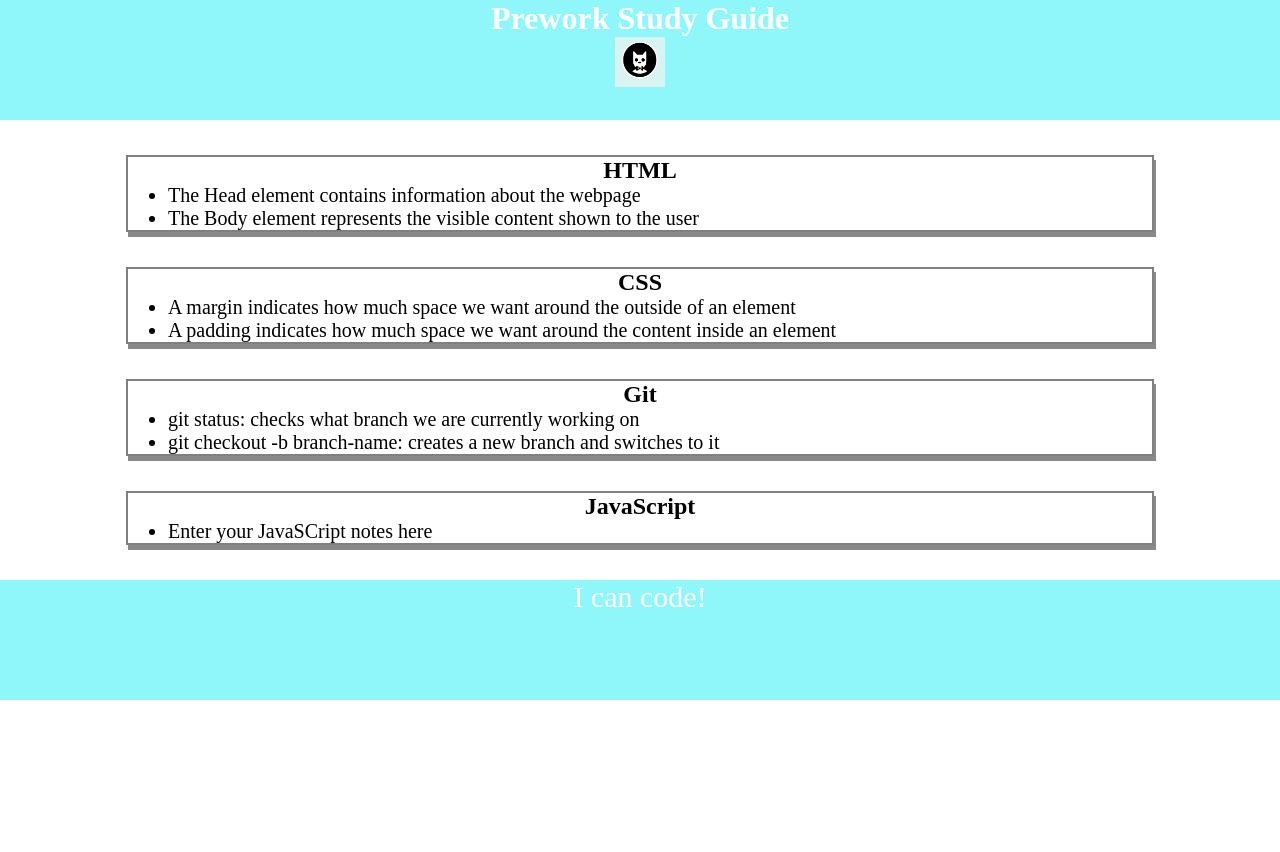
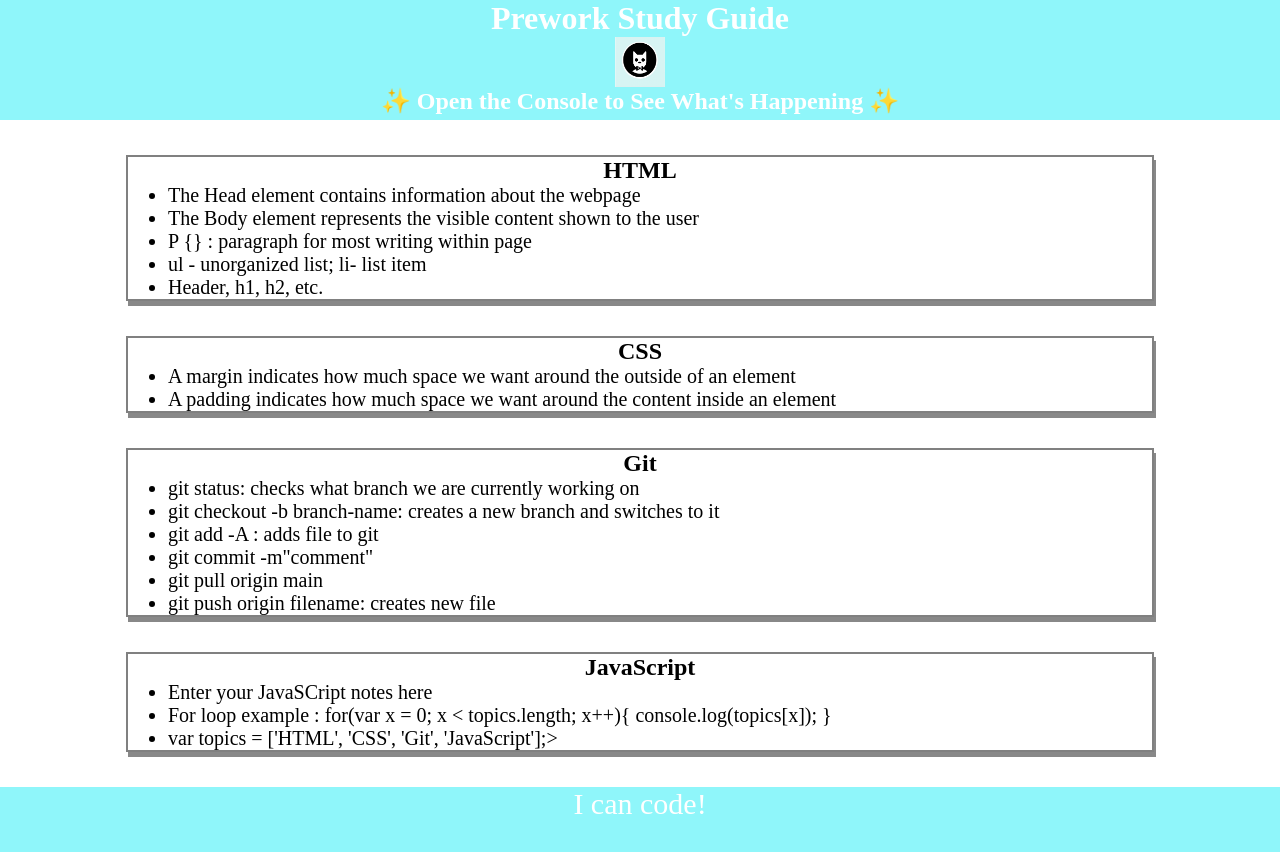
Before and after one commit to AidenMiller123/Prework-Study-Guide, a plain HTML site: page index.html in a window 1280 px wide. Before the commit the page ends 800 px from the top, so only its background shows below. Drawn offline with Linux system fonts and the light colour scheme.

Commit message:
Added JavaScript

```diff
--- /dev/null
+++ b/assets/script.js
@@ -0,0 +1,18 @@
+var topics = ['HTML', 'CSS', 'Git', 'JavaScript'];
+for(var x = 0; x < topics.length; x++){
+    console.log(topics[x]);
+}
+/*
+if (topic === 'HTML') {
+  console.log("Let's study HTML!");
+} else if (topic === 'CSS') {
+  console.log("Let's study CSS!");
+} else if (topic === 'Git') {
+  console.log("Let's study Git!");
+} else if (topic === 'JavaScript') {
+  console.log("Let's study JavaScript!");
+} else {
+  console.log('Please try again!');
+}
+var topic = "HTML";
+*/
--- a/index.html
+++ b/index.html
@@ -11,6 +11,7 @@
     <header id="header">
       <h1>Prework Study Guide</h1>
       <img src="./assets/bowtie-cat.png" alt="Profile image of cat wearing a bow tie." />
+      <h2>✨ Open the Console to See What's Happening ✨</h2>
     </header>
     <main>
       <section class="card" id="html-section">
@@ -18,6 +19,9 @@
         <ul>
           <li>The Head element contains information about the webpage</li>
           <li>The Body element represents the visible content shown to the user</li>
+          <li> P {} : paragraph for most writing within page</li>
+          <li>ul - unorganized list; li- list item</li>
+          <li>Header, h1, h2, etc.</li>
         </ul>
       </section>
       <section class="card" id="css-section">
@@ -32,12 +36,20 @@
         <ul>
           <li>git status: checks what branch we are currently working on</li>
           <li>git checkout -b branch-name: creates a new branch and switches to it</li>
+          <li>git add -A : adds file to git</li>
+          <li>git commit -m"comment"</li>
+          <li>git pull origin main</li>
+          <li>git push origin filename: creates new file</li>
         </ul>
       </section>
       <section class="card" id="javascript-section">
         <h2>JavaScript</h2>
         <ul>
           <li>Enter your JavaSCript notes here</li>
+          <li>For loop example : for(var x = 0; x < topics.length; x++){
+            console.log(topics[x]);
+        }</li>
+        <li>var topics = ['HTML', 'CSS', 'Git', 'JavaScript'];></li>
         </ul>
       </section>
     </main>
@@ -45,5 +57,6 @@
     <footer>
       <p>I can code!</p>
     </footer>
+    <script src="./assets/script.js"></script>
   </body>
 </html>
```
